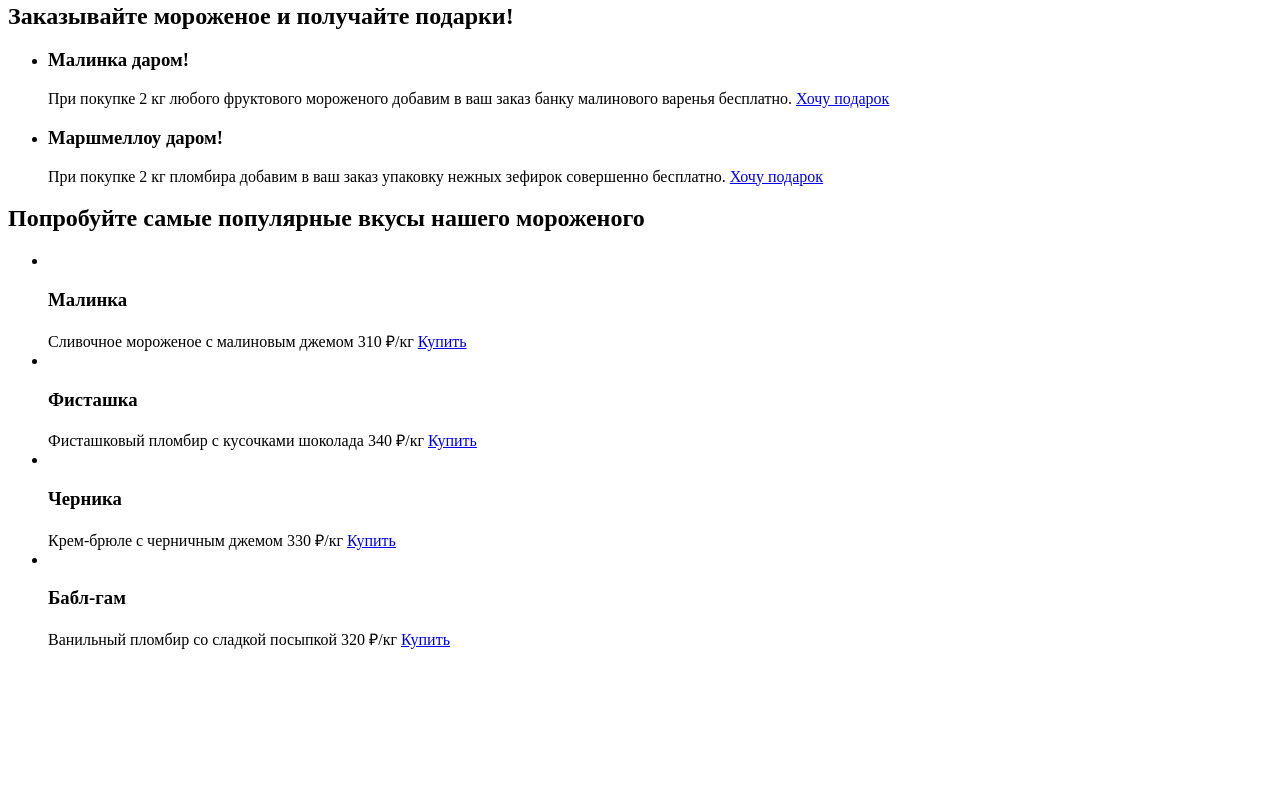
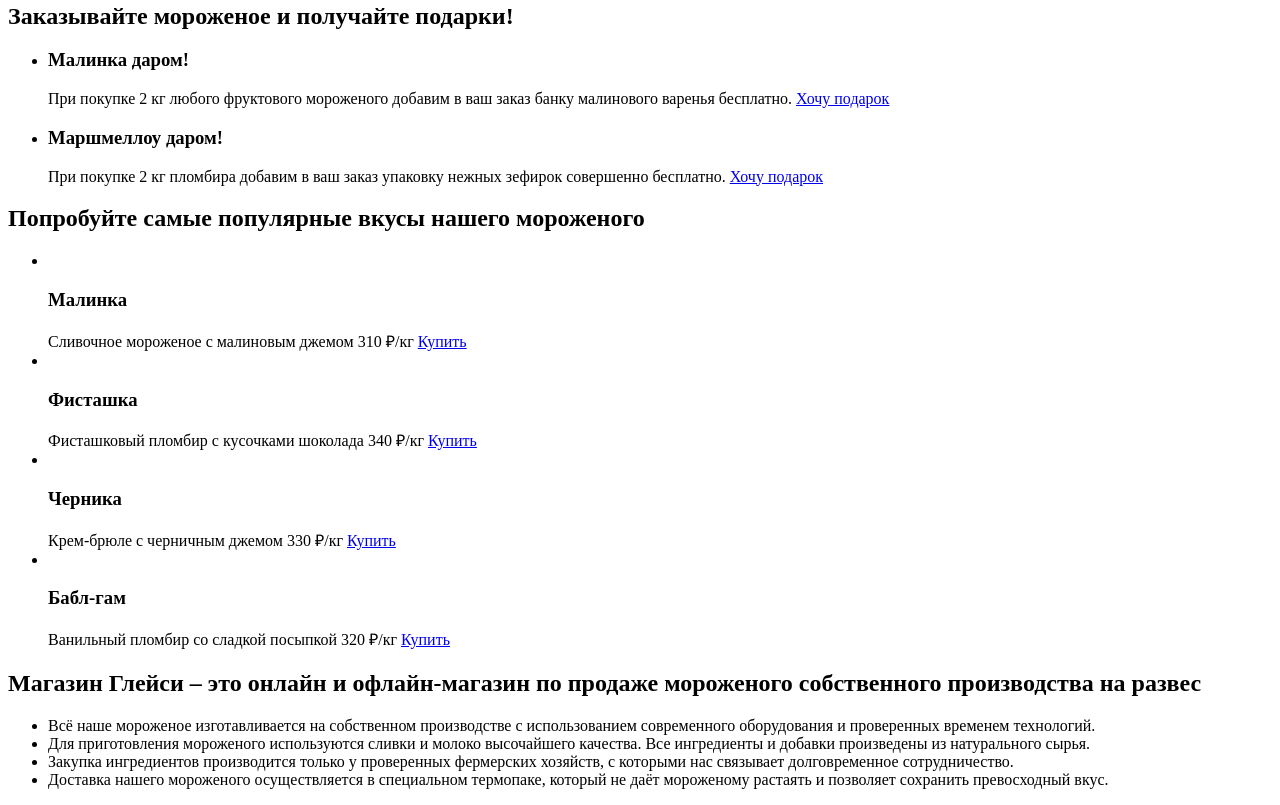
Before and after one commit to htmlacademy-htmlcss/341759-gllacy-36, a plain HTML site: page index.html in a window 1280 px wide. Shown: the part 688-1493 px from the top of the page. Before the commit the page ends 1354 px from the top, so only its background shows below. Drawn offline with Linux system fonts and the light colour scheme.

Commit message:
Добавляет блок с преимуществами

```diff
--- a/index.html
+++ b/index.html
@@ -191,6 +191,24 @@
           </li>
         </ul>
       </section>
+      <section class="advantages">
+        <h2 class="advantages-title">Магазин Глейси – это онлайн и офлайн-магазин по продаже мороженого собственного производства на развес</h2>
+        <ul class="advantages-list">
+          <li class="advantages-item">
+            <span class="basic-text">Всё наше мороженое изготавливается на собственном производстве с использованием современного оборудования и проверенных временем технологий.</span>
+          </li>
+          <li class="advantages-item">
+            <span class="basic-text">Для приготовления мороженого используются сливки и молоко высочайшего качества. Все ингредиенты и добавки произведены из натурального сырья.</span>
+          </li>
+          <li class="advantages-item">
+            <span class="basic-text">Закупка ингредиентов производится только у проверенных фермерских хозяйств, с которыми нас связывает долговременное сотрудничество.</span>
+          </li>
+          <li class="advantages-item">
+            <span class="basic-text">Доставка нашего мороженого осуществляется в специальном термопаке, который не даёт мороженому растаять и позволяет сохранить превосходный вкус.</span>
+          </li>
+        </ul>
+      </section>
+
     </main>
   </body>
 </html>
```
